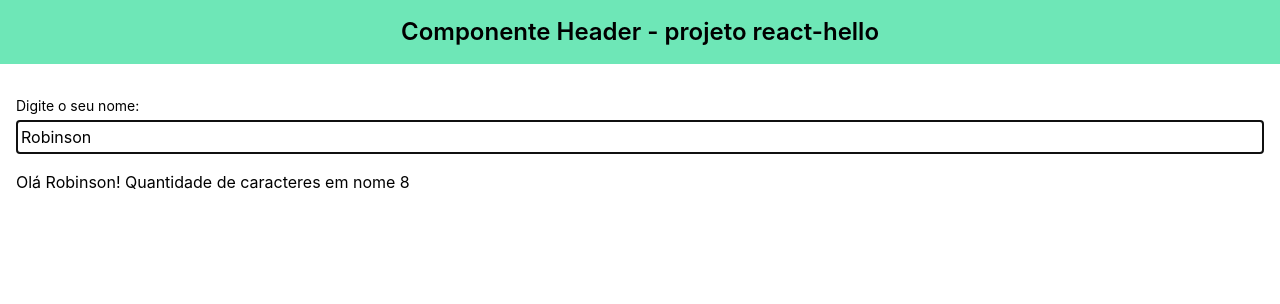
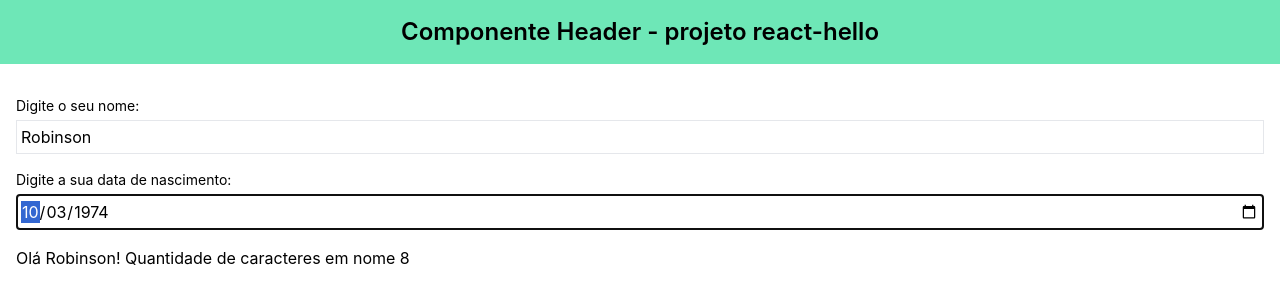
Before and after one commit to robinsonbrz/igti-react, a React (Create React App) app in the folder mod02/proj-base-1.5/: page / in a window 1280 px wide. Shown: the top 304 px of the page. Built offline with nearby package versions, Linux system fonts and the light colour scheme.

Commit message:
feat: date input mod 2 aula 2.7

```diff
--- a/mod02/proj-base-1.5/src/App.js
+++ b/mod02/proj-base-1.5/src/App.js
@@ -2,6 +2,7 @@ import { useState } from "react";
 import Header from "./components/Header";
 import Main from "./components/Main";
 import TextInput from "./components/TextInput";
+import DateInput from "./components/DateInput";
 
 
 export default function App() {
@@ -10,19 +11,31 @@ export default function App() {
   // const setName = state[1];
   // console.log(state);
   const [name, setName] = useState('Robinson');
+  const [birthDate, setBirthDate] = useState('1974-10-03');
 
   function handleNameChange(newName) {
     setName(newName);
+  }
+
+  function handleBirthDateChange(newBirthDate) {
+    setBirthDate(newBirthDate);
   }
 
   return (
     <>
       <Header size="large">Componente Header - projeto react-hello</Header>
       <Main>
-          <TextInput
-            labelDescription="Digite o seu nome: "
-            inputValue={name}
-            onInputChange={handleNameChange}  />
+        <TextInput
+          labelDescription="Digite o seu nome: "
+          inputValue={name}
+          onInputChange={handleNameChange}
+          />
+
+        <DateInput
+          labelDescription="Digite a sua data de nascimento: "
+          inputValue={birthDate}
+          onInputChange={handleBirthDateChange}
+        />
         <p>
           Olá { name }! Quantidade de caracteres em nome {name.length}
         </p>
--- /dev/null
+++ b/mod02/proj-base-1.5/src/components/DateInput.js
@@ -0,0 +1,31 @@
+
+export default function DateInput({
+  labelDescription = 'Descrição do label:',
+  inputValue = '2023-11-07',
+  onInputChange = null,
+}) {
+
+  function handleInputChange({currentTarget}) {
+    if (onInputChange){
+      const newValue = currentTarget.value;
+      onInputChange(newValue);
+    }
+  }
+  return (
+    <div className="flex flex-col my-4">
+
+    <label className="text-sm mb-1" htmlFor="inputName">
+      {labelDescription}
+    </label>
+
+    <input
+      autoFocus
+      id="inputName"
+      className="border p-1"
+      type="date"
+      value={inputValue}
+      onChange={handleInputChange}
+    />
+    </div>
+  );
+}
```
